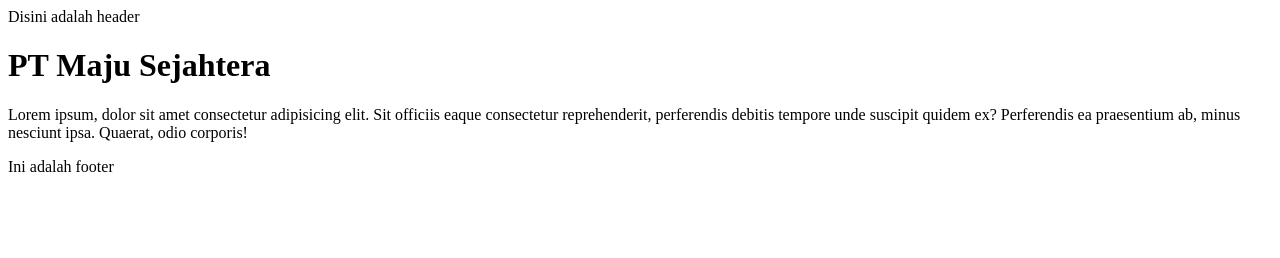
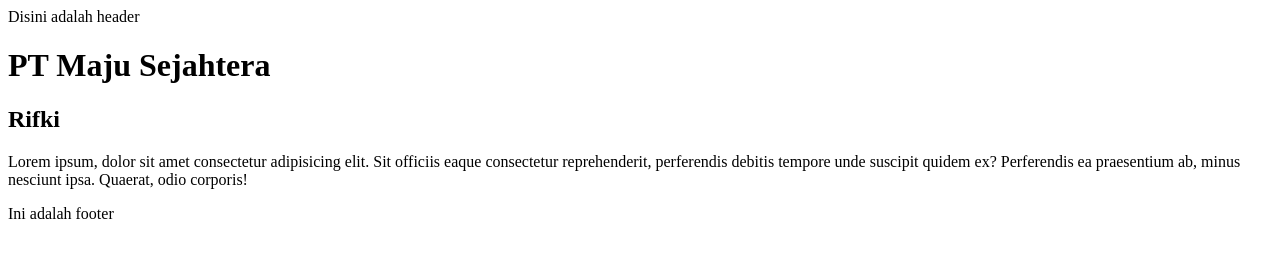
Before and after one commit to RifkiMuhamadAlfian/CompanyProfile, a plain HTML site: page index.html in a window 1280 px wide. Drawn offline with Linux system fonts and the light colour scheme.

Commit message:
menambahkan h2

```diff
--- a/index.html
+++ b/index.html
@@ -6,10 +6,11 @@
     <title>Latihan Git</title>
   </head>
   <body>
-
     <header>Disini adalah header</header>
 
     <h1>PT Maju Sejahtera</h1>
+
+    <h2>Rifki</h2>
 
     <p>
       Lorem ipsum, dolor sit amet consectetur adipisicing elit. Sit officiis
```
